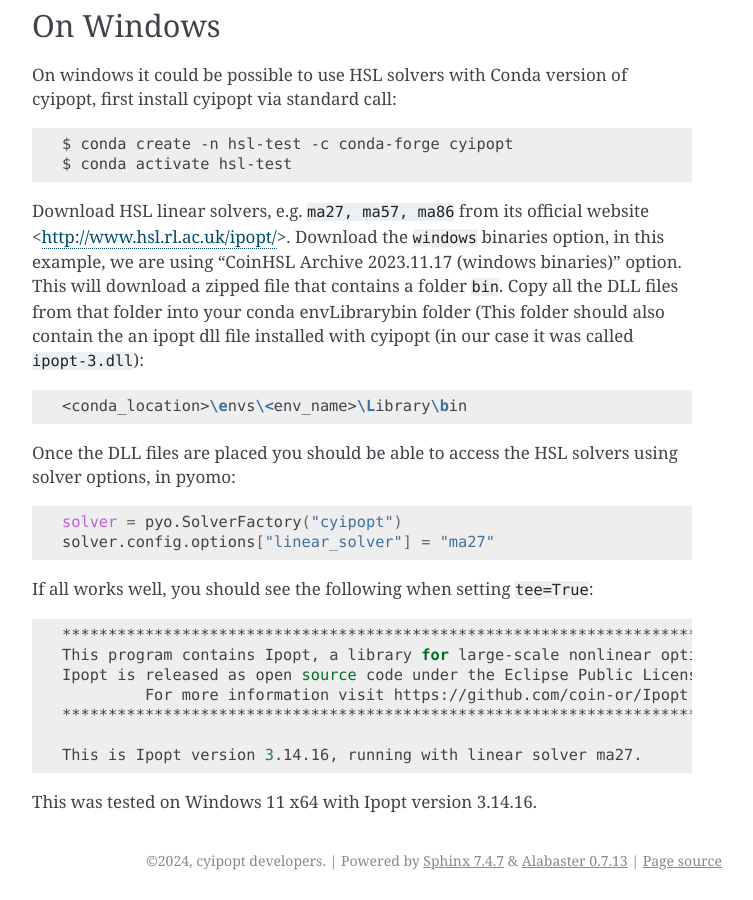
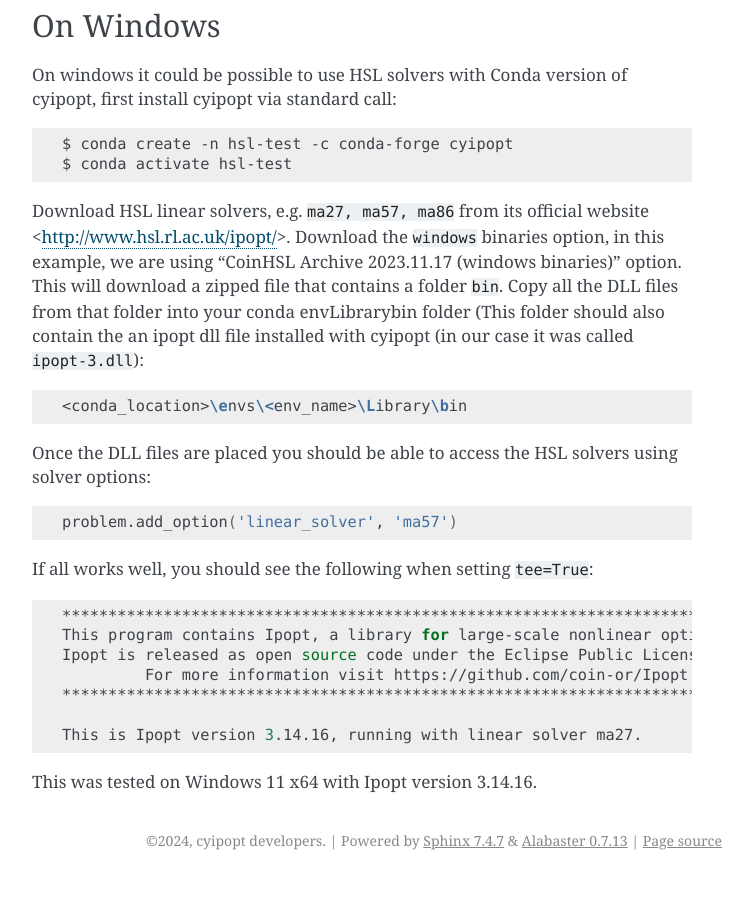
Before and after one commit to mechmotum/cyipopt, a Sphinx documentation site: the page built from docs/source/install.rst, in a window 1280 px wide and 900 px high, scrolled down 9160 px. Shown: the whole window, without its empty margins (388-1141 px from the left). Built offline with Sphinx 7.4.7, drawn with Linux system fonts in a browser that asks for light colours.

Commit message:
Update install.rst

```diff
--- a/docs/source/install.rst
+++ b/docs/source/install.rst
@@ -436,10 +436,9 @@ that folder into your conda env\Library\bin folder
 
    <conda_location>\envs\<env_name>\Library\bin
 
-Once the DLL files are placed you should be able to access the HSL solvers using solver options, in pyomo::
+Once the DLL files are placed you should be able to access the HSL solvers using solver options::
 
-   solver = pyo.SolverFactory("cyipopt")
-   solver.config.options["linear_solver"] = "ma27"
+   problem.add_option('linear_solver', 'ma57')
 
 If all works well, you should see the following when setting ``tee=True``::
 
```
